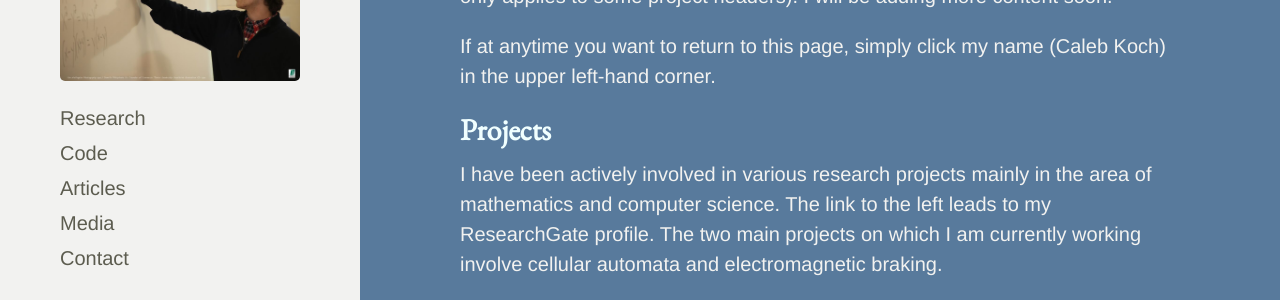
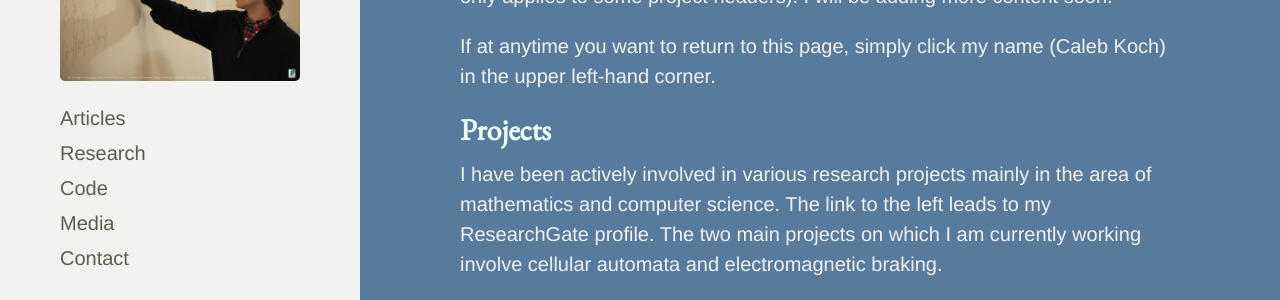
Before and after one commit to cakoch10/cakoch10.github.io, a Jekyll site: the page built from index.html, in a window 1280 px wide. Shown: the part 319-619 px from the top of the page. Built offline with Jekyll 4.4.1, drawn with Linux system fonts in a browser that asks for light colours; the list of posts is cut into pages by our own code.

Commit message:
Update sidebar.html

```diff
--- a/_includes/sidebar.html
+++ b/_includes/sidebar.html
@@ -12,10 +12,11 @@
     <div style="text-align: center"><IMG class="displayed" src="https://raw.githubusercontent.com/cakoch10/cakoch10.github.io/master/public/JLRS2.jpg"/></div>
 
     <nav class="sidebar-nav">
+      <a class="sidebar-nav-item" href="http://www.instructables.com/member/cakoch10?show=INSTRUCTABLES">Articles</a>
+
       <a class="sidebar-nav-item" href="https://www.researchgate.net/profile/Caleb_Koch">Research</a>
       <!--{% if page.url == site.baseurl %} active{% endif %}-->
       <a class="sidebar-nav-item" href="https://www.github.com/cakoch10">Code</a>
-      <a class="sidebar-nav-item" href="http://www.instructables.com/member/cakoch10?show=INSTRUCTABLES">Articles</a>
       <!--<a class="sidebar-nav-item" href="https://github.com/cakoch10/cakoch10.github.io/raw/master/_includes/Resume.pdf">Résumé</a>-->
       <a class="sidebar-nav-item" href="media">Media</a>
       <a class="sidebar-nav-item" href="mailto:cakoch10@gmail.com">Contact</a>
```
